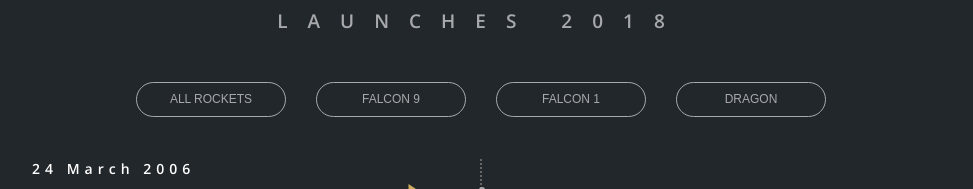
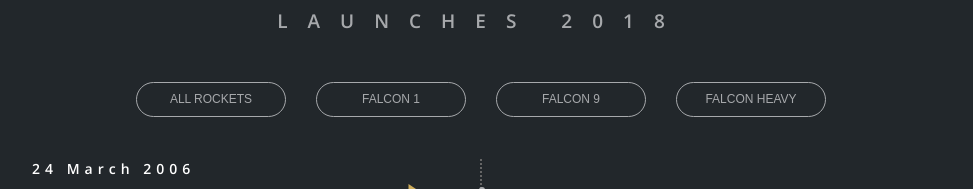
Before and after one commit to krakus2/spacex_react, a React (Create React App) app: page / in a window 1280 px wide. Shown: the part 361-550 px from the top of the page, without its empty margins (159-1132 px from the left). Built offline with nearby package versions, Linux system fonts and the light colour scheme.

Commit message:
added filters, which dont't depend on static data

```diff
--- a/src/components/list/LaunchesList.js
+++ b/src/components/list/LaunchesList.js
@@ -6,13 +6,22 @@
 
 class LaunchesList extends Component {
   state = {
-    launches: []
+    launches: [],
+    rockets: []
   }
 
   static getDerivedStateFromProps(nextProps, prevState){
     return{
-      launches: nextProps.launches
+      launches: nextProps.launches,
+      rockets: nextProps.launches.reduce( (rockets, elem) => {
+        rockets.indexOf(elem.rocket.rocket_name) === -1 && rockets.push(elem.rocket.rocket_name)
+        return rockets
+      }, [])
     }
+  }
+
+  dataToHeader = data => {
+    console.log()
   }
 
   sieve = (data) => {
@@ -28,10 +37,10 @@
   }
 
   render() {
-    const { launches } = this.state
+    const { launches, rockets } = this.state
     return (
       <div className="listView">
-        <Header sieve={this.sieve}/>
+        <Header sieve={this.sieve} data={rockets} />
         <ListContainer
           launches={launches} onLaunchClick={this.props.onLaunchClick}/>
         <Footer />
--- a/src/components/list/ListFilters.js
+++ b/src/components/list/ListFilters.js
@@ -2,22 +2,31 @@
 import '../../styles/list/ListFilters.css'
 
 class ListFilters extends Component {
+  state = {
+    rockets: []
+  }
 
   sieve = (e) => {
     this.props.sieve(e.target.name)
   }
 
+  static getDerivedStateFromProps(nextProps, prevState){
+    return{
+      rockets: nextProps.data
+    }
+  }
+
   render(){
+    const { rockets } = this.state
     return(
         <div className="list__header__filters">
           <button className="buttonRound" name="all rockets" onClick={this.sieve}>ALL ROCKETS</button>
-          <button className="buttonRound" name="falcon 9" onClick={this.sieve}>FALCON 9</button>
-          <button className="buttonRound" name="falcon 1" onClick={this.sieve}>FALCON 1</button>
-          <button className="buttonRound" name="dragon" onClick={this.sieve}>DRAGON</button>
+          {rockets.map(elem => (
+            <button className="buttonRound" key={elem} name={elem.toLowerCase()} onClick={this.sieve}>{elem.toUpperCase()}</button>
+          ))}
         </div>
     )
   }
-
 };
 
 export default ListFilters;
--- a/src/components/list/ListHeader.js
+++ b/src/components/list/ListHeader.js
@@ -11,7 +11,7 @@
         <span className="list__header__text">
           LAUNCHES 2018
         </span>
-        <ListFilters sieve={this.props.sieve}/>
+        <ListFilters sieve={this.props.sieve} data={this.props.data}/>
       </div>
     )
   }
```
